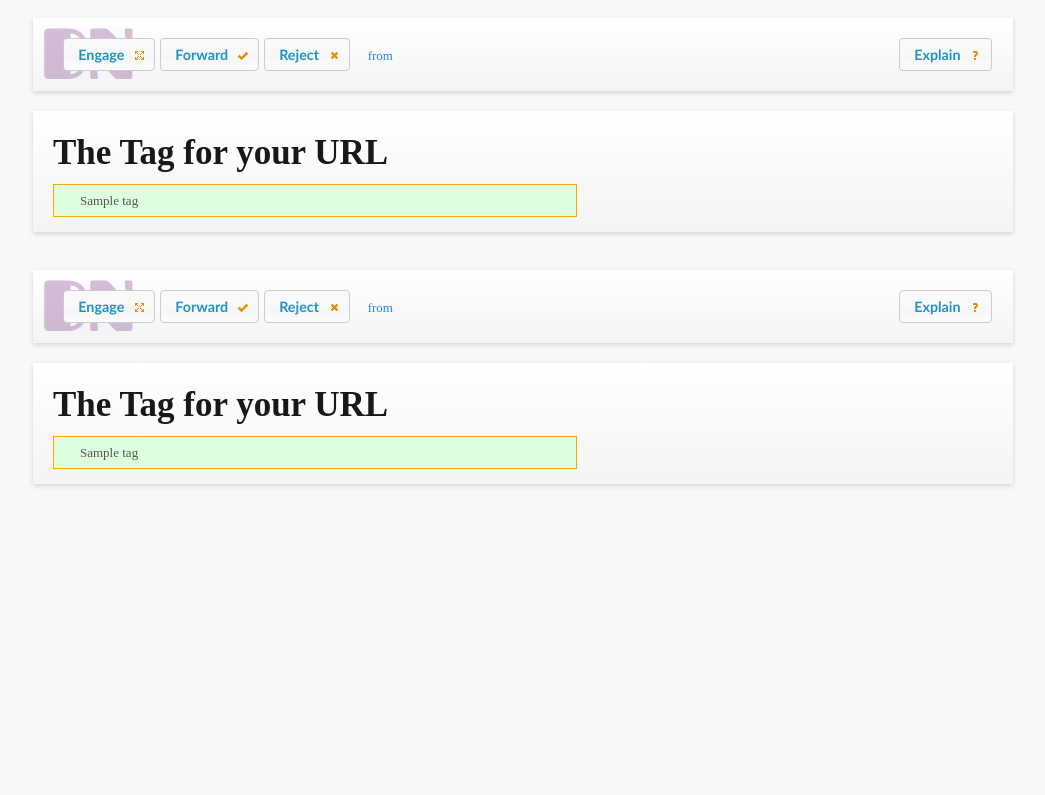
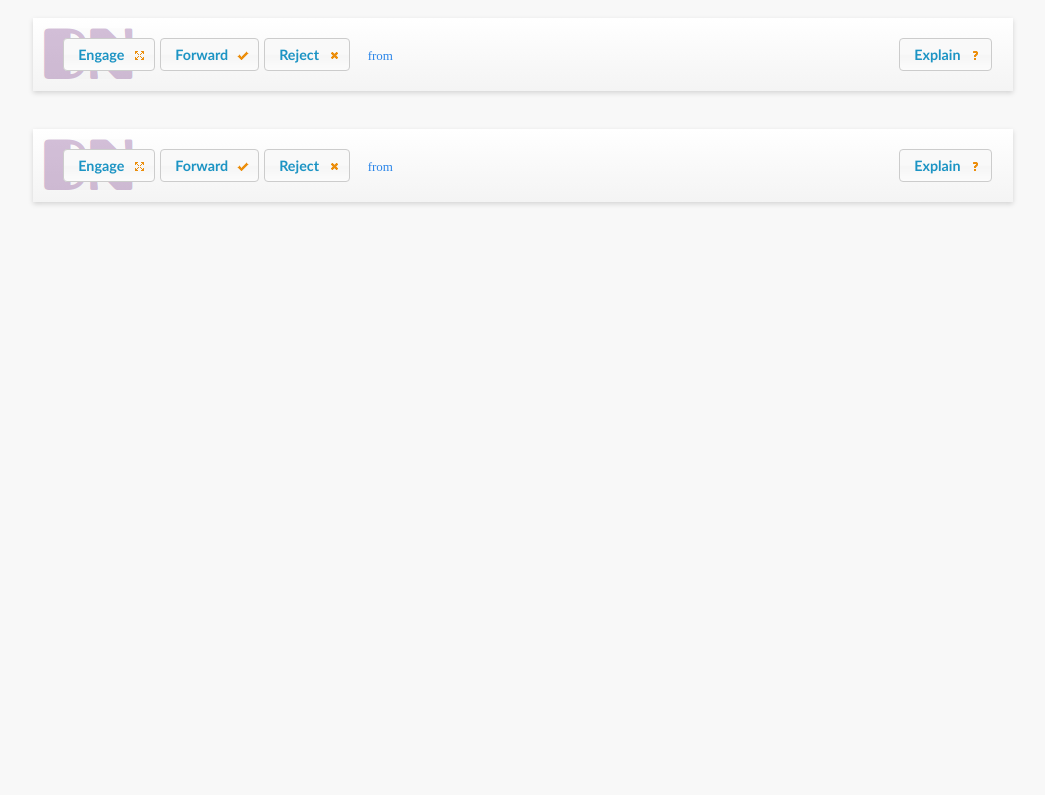
Before and after one commit to calroc/dendrite-network, a Django app: template dendnet/templates/bump.html in a window 1280 px wide. Shown: the top 795 px of the page, without its empty margins (117-1162 px from the left). Run offline with Django 3.2, Linux system fonts and the light colour scheme; the template is opened without the code that fills it: most values are stand-ins (such as "Sample title", 1, 10 or a date in 2020); some web fonts are replaced.

Commit message:
Remove some leftover stuff.

```diff
--- a/dendnet/templates/bump.html
+++ b/dendnet/templates/bump.html
@@ -51,13 +51,6 @@ $(function() {
     <br/>&nbsp;
   </div>
 </div></div></div>
-
-{% if tag %}
-<div class="row"><div class="twelve columns" ><div class="panel">
-    <h2>The Tag for your URL</h2>
-    <div class="taggy">{{ tag }}</div>
-</div></div></div>
-{% endif %}
 
 </div>
 <iframe src="{{ iframe_url }}" ></iframe>
```
